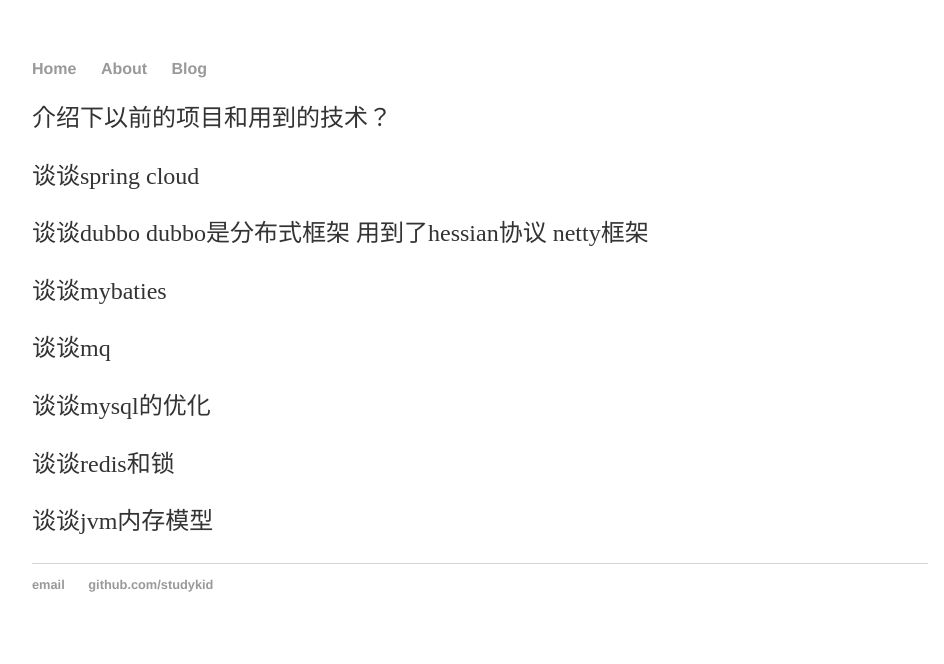
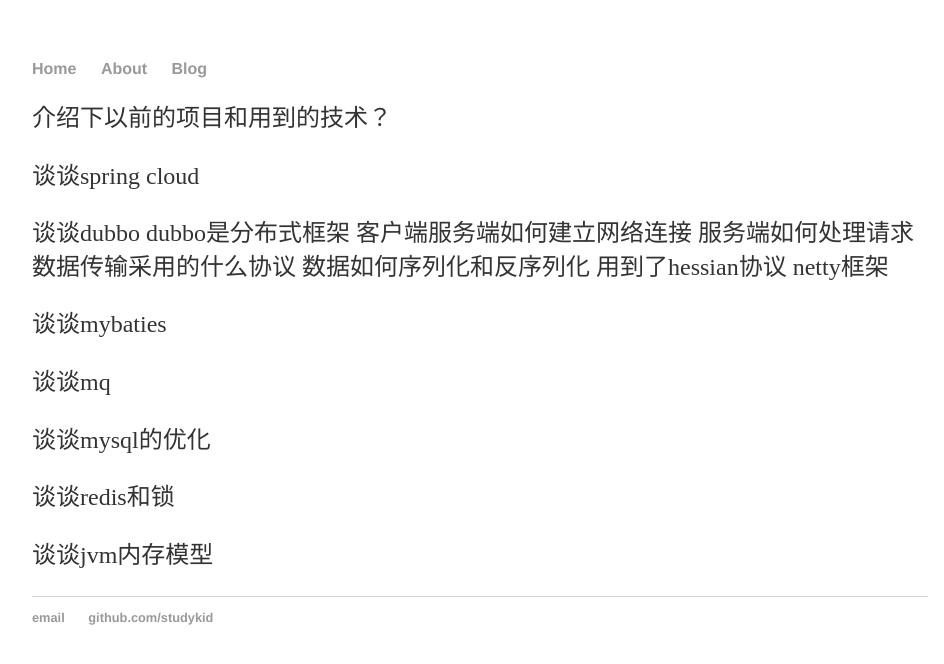
Before and after one commit to studykid/studykid.github.io, a Jekyll site: the page built from _posts/2020-03-18-面试.md, in a window 1280 px wide. Shown: the top 664 px of the page, without its empty margins (160-1104 px from the left). Built offline with Jekyll 4.4.1, drawn with Linux system fonts in a browser that asks for light colours; our own code applies the rules of GitHub Pages for plain Markdown files.

Commit message:
Update 2020-03-18-面试.md

```diff
--- a/_posts/2020-03-18-面试.md
+++ b/_posts/2020-03-18-面试.md
@@ -4,6 +4,10 @@
 
 谈谈dubbo
 dubbo是分布式框架
+客户端服务端如何建立网络连接
+服务端如何处理请求
+数据传输采用的什么协议
+数据如何序列化和反序列化
 用到了hessian协议 netty框架
 
 谈谈mybaties
```
